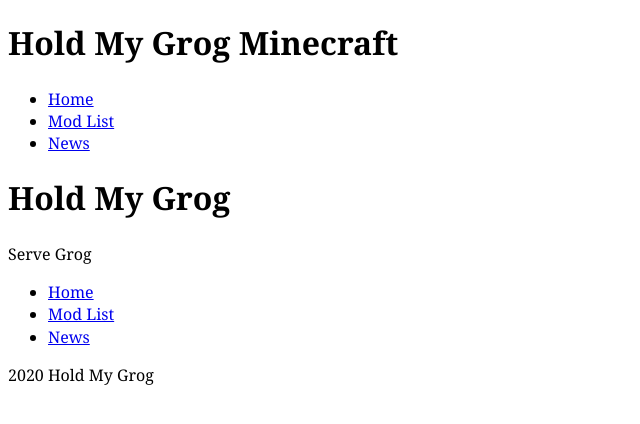
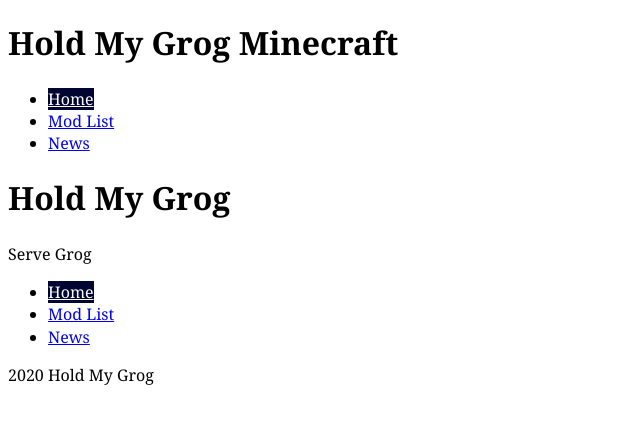
Before and after one commit to kmf101/HoldMyGrog, a Jekyll site: the page built from index.html, in a window 1280 px wide. Shown: the top 424 px of the page, without its empty margins (0-640 px from the left). Built offline with Jekyll 4.4.1, drawn with Linux system fonts in a browser that asks for light colours; Markdown is read by kramdown in place of the engine named in the settings.

Commit message:
highlight current page in nav

```diff
--- a/_includes/nav.html
+++ b/_includes/nav.html
@@ -1,7 +1,7 @@
 <nav>
-  <ul>
-    <li><a href="{{site.baseurl}}/index.html">Home</a></li>
-    <li><a href="{{site.baseurl}}/modlist.html">Mod List</a></li>
-    <li><a href="{{site.baseurl}}news.html">News</a></li>
+  <ul class="nav">
+    <li><a href="{{site.baseurl}}/" class="{% if page.url == '/' %}current{% endif %}">Home</a></li>
+    <li><a href="{{site.baseurl}}/modlist.html" class="{% if page.url == '/modlist.html' %}current{% endif %}">Mod List</a></li>
+    <li><a href="{{site.baseurl}}news.html" class="{% if page.url == '/news.html' %}current{% endif %}">News</a></li>
   </ul>
 </nav>
--- a/css/common.css
+++ b/css/common.css
@@ -3,4 +3,11 @@
   padding: 0;
 
   font: normal 100%/1.4 Georgia, serif;
+
 }
+
+.current {
+  background-color: #000531;
+  color: #fff;
+
+}
```
Also changed, not shown: modlist.html (added, +9 -0 lines), 2 other files.
